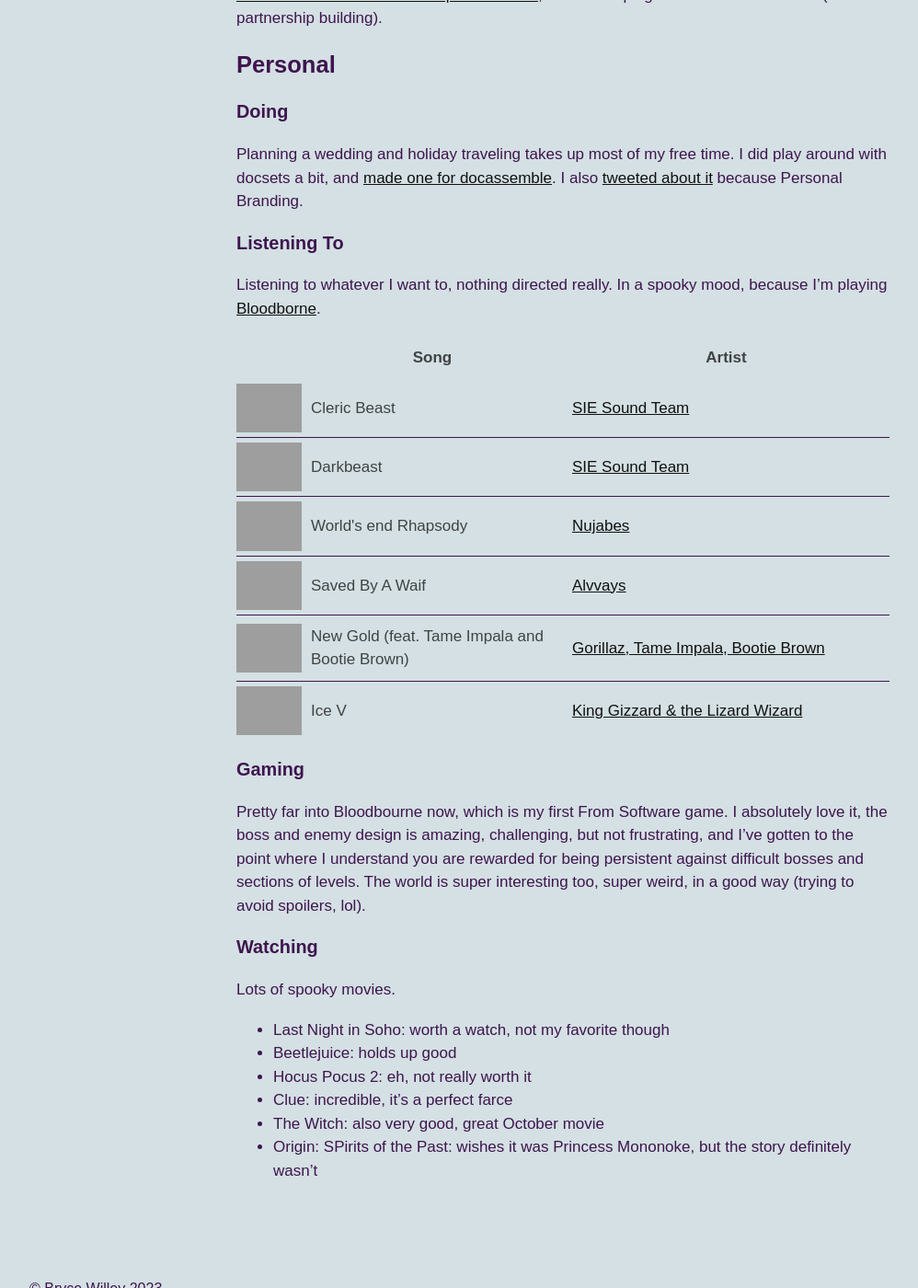
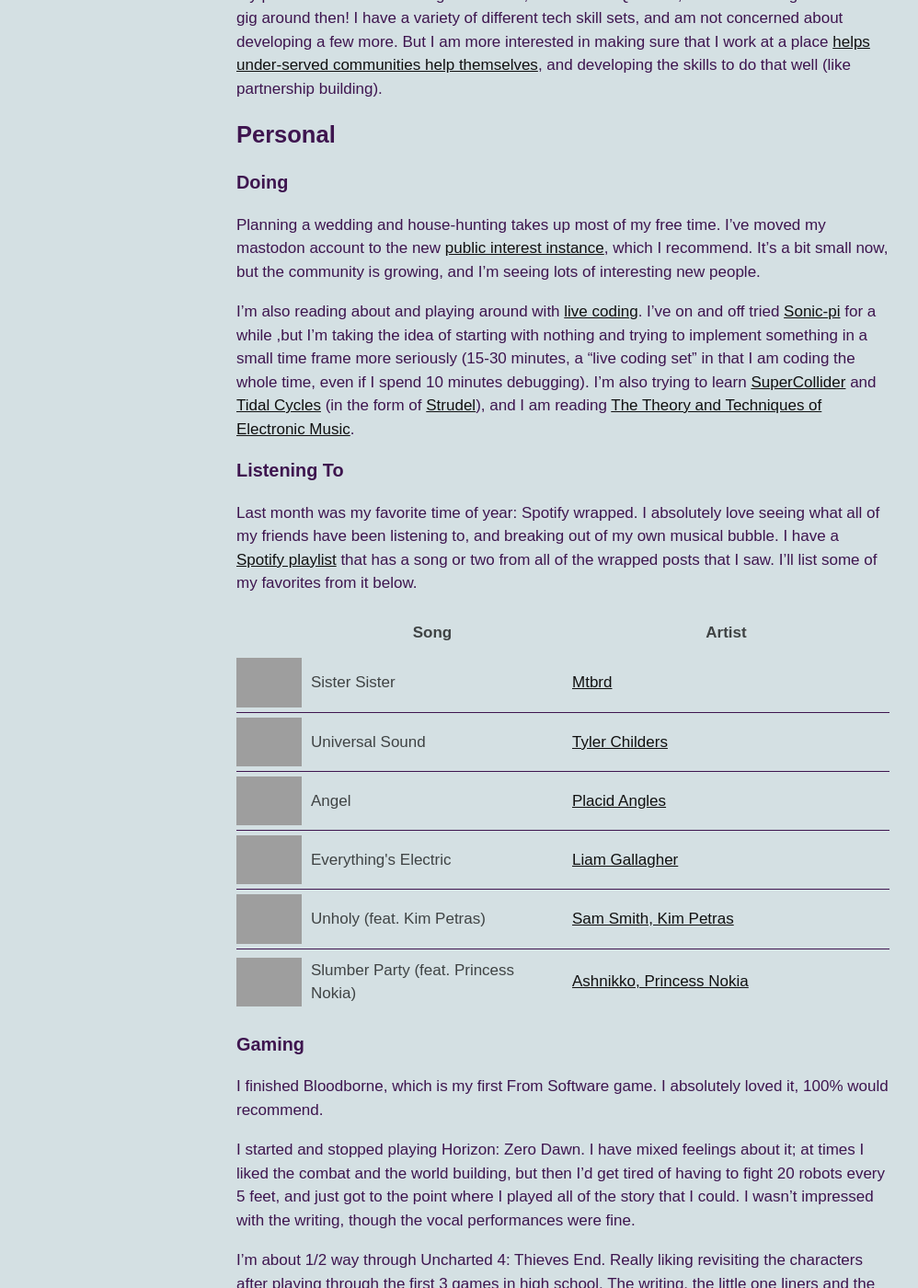
Before and after one commit to BryceStevenWilley/BryceStevenWilley.github.io, a Jekyll site: the page built from _pages/3-now.md, in a window 1280 px wide and 1400 px high, scrolled down 1392 px, cut to the strip 0-1400 px from the top of the window. Shown: the whole strip at 92% size, without its empty margins (28-1026 px from the left). Built offline with Jekyll 4.4.1, drawn with Linux system fonts in a browser that asks for light colours; some of the changed text lies outside the part shown; grey boxes are pictures that could not be loaded.

Commit message:
Updated now page

```diff
--- a/_pages/3-now.md
+++ b/_pages/3-now.md
@@ -12,26 +12,25 @@
 Inspired by [Derek Sivers](https://sive.rs/nowff).
 Trying to keep it updated at least monthly.
 
-Last updated October 29th, 2022.
+Last updated January 10th, 2023.
 
 ## Professional
 
 ### Work Stuff
 
-Still at [Suffolk Law School's Legal Innovation and Technology (LIT) Lab](https://suffolklitlab.org/), working on court form software.
-I'm pushing hard to make three user-facing [guided legal forms](https://suffolklitlab.org/docassemble-AssemblyLine-documentation/docs/#our-work) e-fileable:
-* an [Appearance form in Illinois](https://github.com/SuffolkLITLab/docassemble-AppearanceEfile), working with [Illinois Legal Aid Online](https://www.illinoislegalaid.org/),
-* a [Motion to Stay Eviction](https://github.com/SuffolkLITLab/docassemble-MotionToStayEviction/tree/new_efiling) for the Massachusetts Appeals Court, and
-* the Massachusetts [Affidavit of Indigency Supplement](https://github.com/SuffolkLITLab/docassemble-AffidavitOfIndigencySupplement/pull/46)
-  * this form also has me working a lot with our [income question library](https://github.com/SuffolkLITLab/docassemble-ALToolbox/blob/main/docassemble/ALToolbox/al_income.py), improving our API and reusable questions there
+Still at [Suffolk Law School's Legal Innovation and Technology (LIT) Lab](https://suffolklitlab.org/), working on court form software, particularly [e-filing](https://suffolklitlab.org/docassemble-AssemblyLine-documentation/docs/#our-work).
+Last month I released an [e-fileable Appearance form](https://github.com/SuffolkLITLab/docassemble-AppearanceEfile) in Illinois, working with [Illinois Legal Aid Online](https://www.illinoislegalaid.org/)! It's the result of a lot of work over the past 2 years, and I'm really happy
+to see it out in the world.
+I'm also pushing hard to have our other [Motion to Stay Eviction](https://github.com/SuffolkLITLab/docassemble-MotionToStayEviction/tree/new_efiling) for the Massachusetts Appeals Court go live, gotta wait on bureaucracy now though.
 
-I've also done some more accessibility work: I improved the [accessibility of docassemble's combobox](https://github.com/jhpyle/docassemble/pull/581), and I've also started guiding some [Suffolk Law students](https://suffolklitlab.org/courses/fellows/) in putting together a full WCAG 2.1 audit of our docassemble systems, which is exciting.
+I just did a conference talk at [eCourts 2022](https://vimeo.com/780581207/3fda6a41a3?embedded=true&source=vimeo_logo&owner=11964368) (we got [an article in GovTech](https://www.govtech.com/gov-experience/how-tech-court-teamed-up-to-fight-evictions-via-smartphone) too), with my colleague [Quinten Steenhuis](https://www.nonprofittechy.com/) and our partner in the Massachusetts Appeals Court, [Paul Tuttle](https://www.linkedin.com/in/paul-tuttle-0b211914a), on the work we've done together. I had hoped to have the e-filing app live by the time the talk happened, but eh <span aria-label="shruggie emoticon">¯\\_(ツ)\_/¯</span>.
+
+
+I've also done some more [accessibility work]({% post_url 2022-11-25-accessibility %}): I improved the [accessibility of docassemble's combobox](https://github.com/jhpyle/docassemble/pull/581), and I've also started guiding some [Suffolk Law students](https://suffolklitlab.org/courses/fellows/) in putting together a full WCAG 2.1 audit of our docassemble systems, which is exciting.
 
 <!--There's nothing between us and the release, so I'm trying to make sure these webapps are polished and [helpful to users](https://suffolklitlab.org/legal-tech-class/docs/legal-tech-overview/maturity-model/#quick-summary) before they get put out into the real world.-->
 
 <!--Trying to find time to start implementing our "LIT Styler" tool, which will put into effect a lot of thinking I've already done about form "completion ease" and readability.-->
-
-<!-- It also means making sure that [docassemble](https://docassemble.org) and our guided interviews built on top of it are accessible. I've done a lot of work there, and will likely do a full (non-expert) audit myself soon, and hopefully can finish my blog post about that experience. -->
 
 ### Latest Github Activity
 
@@ -63,12 +62,13 @@
 
 ### Doing
 
-Planning a wedding and holiday traveling takes up most of my free time. I did play around with docsets a bit, and [made one for docassemble](https://brycewilley.xyz/assets/Docassemble.xml). I also [tweeted about it](https://twitter.com/wowitisbryce/status/1579576617198059520) because Personal Branding.
+Planning a wedding and house-hunting takes up most of my free time. I've moved my mastodon account to the new [public interest instance](https://mastodon.publicinterest.town/@brycew), which I recommend. It's a bit small now, but the community is growing, and I'm seeing lots of interesting new people.
+
+I'm also reading about and playing around with [live coding](https://livecodingbook.toplap.org/). I've on and off tried [Sonic-pi](https://sonic-pi.net) for a while ,but I'm taking the idea of starting with nothing and trying to implement something in a small time frame more seriously (15-30 minutes, a "live coding set" in that I am coding the whole time, even if I spend 10 minutes debugging). I'm also trying to learn [SuperCollider](https://supercollider/github.io/) and [Tidal Cycles](https://tidalcycles.org/) (in the form of [Strudel](https://strudel.tidalcycles.org/learn/getting-started/)), and I am reading [The Theory and Techniques of Electronic Music](http://msp.ucsd.edu/techniques.htm).
 
 ### Listening To
 
-Listening to whatever I want to, nothing directed really.
-In a spooky mood, because I'm playing [Bloodborne](#gaming).
+Last month was my favorite time of year: Spotify wrapped. I absolutely love seeing what all of my friends have been listening to, and breaking out of my own musical bubble. I have a [Spotify playlist](https://open.spotify.com/playlist/6NxH6L5jNfwMRThWiPI85E?si=14c89550af4d4742) that has a song or two from all of the wrapped posts that I saw. I'll list some of my favorites from it below.
 
 [//]: steps for gathering: next time, just copy the album links (ctrl-shift-right click to inspect) and type info directly, lolW
 
@@ -81,50 +81,23 @@
     </tr>
   </thead>
   <tbody>
-    <tr>
-      <td><img src="https://i.scdn.co/image/ab67616d00001e022472601180911ff89445cbc8" alt="The album cover for SIE Sound Team's Bloodborne Original Soundtrack" height="71" width="71"></td>
-      <td>Cleric Beast</td>
-      <td><a href="https://open.spotify.com/album/5nRwiGsiEtrFN847UULpzL?si=8aeb26c2dd674b14">SIE Sound Team</a></td>
-    </tr>
-    <tr>
-      <td><img src="https://i.scdn.co/image/ab67616d00001e022472601180911ff89445cbc8" alt="The album cover for SIE Sound Team's Bloodborne Original Soundtrack" height="71" width="71"></td>
-      <td>Darkbeast</td>
-      <td><a href="https://open.spotify.com/album/5nRwiGsiEtrFN847UULpzL?si=8aeb26c2dd674b14">SIE Sound Team</a></td>
-    </tr>
-    <tr>
-      <td><img src="https://i.scdn.co/image/ab67616d00004851912cc8fe2e9a53d328757a41" alt="The album cover for Nujabes's Modal Soul" height="71" width="71"></td>
-      <td>World's end Rhapsody</td>
-      <td><a href="https://open.spotify.com/album/6nVACH6a27eOWiumAJhDWS?si=f51f44a9275141e0">Nujabes</a></td>
-    </tr>
-    <tr>
-      <td><img src="https://i.scdn.co/image/ab67616d00004851b0a48655a55e6d5b499e3d92" alt="The album cover for Alvvays's Antisocialites" height="71" width="71"></td>
-      <td>Saved By A Waif</td>
-      <td><a href="https://open.spotify.com/album/7CCwkPweMxKq8yWkVerH6T?si=f2be9f43744e4c6a">Alvvays</a></td>
-    </tr>
-    <tr>
-      <td><img src="https://i.scdn.co/image/ab67616d00004851fda889bb57058a4a1b88edcd" alt="The album cover for the Gorillaz' New Gold Single" height="71" width="71"></td>
-      <td>New Gold (feat. Tame Impala and Bootie Brown)</td>
-      <td><a href="https://open.spotify.com/track/64dLd6rVqDLtkXFYrEUHIU?si=2a60f1cf0e304bb5">Gorillaz, Tame Impala, Bootie Brown</a></td>
-    </tr>
-    <tr>
-      <td><img src="https://i.scdn.co/image/ab67616d00004851d29b9ead409a2ce8833831a1" alt="Album cover for King Gizzard & the Lizzard Wizard's Ice, Death, Planets, Lungs, Mushrooms and Lava" height="71" width="71"></td>
-      <td>Ice V</td>
-      <td><a href="https://open.spotify.com/album/2nPbslvl01lfELsFHTKp0s?si=fdb34d3ab44a412c">King Gizzard & the Lizard Wizard</a></td>
-    </tr>
+    {% song_table --song="Sister Sister" --album="Sister Sister" --artist="Mtbrd" --img_id=ab67616d000048515340a2d93cee5436c54cc3f1 %}
+    {% song_table --song="Universal Sound" --artist="Tyler Childers" --album="Purgatory" --img_id=ab67616d000048515a38bd36056b909ed607689d %}
+    {% song_table --song="Angel" --artist="Placid Angles" --album="First Blue Sky" --img_id=ab67616d00004851ca46b2cae57b6e6e4074e62c %}
+    {% song_table --song="Everything's Electric" --artist="Liam Gallagher" --img_id=ab67616d00004851042e36a10bb80151ed47d7af %}
+    {% song_table --song="Unholy (feat. Kim Petras)" --artist="Sam Smith, Kim Petras"  --img_id=ab67616d00004851a935e4689f15953311772cc4 %}
+    {% song_table --song="Slumber Party (feat. Princess Nokia)" --artist="Ashnikko, Princess Nokia" --album="DEMIDEVIL" --img_id=ab67616d0000485111b63834a1a557cc77403458 %}
   </tbody>
 </table>
 
 ### Gaming
 
-Pretty far into Bloodbourne now, which is my first From Software game. I absolutely love it, the boss and enemy design is amazing, challenging, but not frustrating, and I've gotten to the point where I understand you are rewarded for being persistent against difficult bosses and sections of levels. The world is super interesting too, super weird, in a good way (trying to avoid spoilers, lol).
+I finished Bloodborne, which is my first From Software game. I absolutely loved it, 100% would recommend.
+
+I started and stopped playing Horizon: Zero Dawn. I have mixed feelings about it; at times I liked the combat and the world building, but then I'd get tired of having to fight 20 robots every 5 feet, and just got to the point where I played all of the story that I could. I wasn't impressed with the writing, though the vocal performances were fine.
+
+I'm about 1/2 way through Uncharted 4: Thieves End. Really liking revisiting the characters after playing through the first 3 games in high school. The writing, the little one liners and the character arcs are great so far.
 
 ### Watching
 
-Lots of spooky movies.
-
-* Last Night in Soho: worth a watch, not my favorite though
-* Beetlejuice: holds up good
-* Hocus Pocus 2: eh, not really worth it
-* Clue: incredible, it's a perfect farce
-* The Witch: also very good, great October movie
-* Origin: SPirits of the Past: wishes it was Princess Mononoke, but the story definitely wasn't
+Re-watched [Knives Out](https://en.wikipedia.org/wiki/Knives_Out), and despite the fact that it is very in the moment of 2019, it's aged very well, and still is funny and riveting. I also watched the sequel, [Glass Onion](https://en.wikipedia-org/wiki/Glass_Onion:_A_Knives_Out_Mystery), which is great in different ways; it's not really a mystery in the same way, but it's just as funny IMO.
--- /dev/null
+++ b/_plugins/song_table.rb
@@ -0,0 +1,66 @@
+require 'cgi'
+
+module Jekyll
+  class SongTable < Liquid::Tag
+    @song_name = nil
+    @album_name = nil
+    @artist = nil
+    @img_id = nil
+    @song_url = nil
+    @location = nil
+
+    def initialize(tag_name, text, tokens)
+      super
+      @location = :spotify
+      if text =~ /--song="([^"]+)"/i
+        @song_name = text.match(/--song="([^"]+)"/i)[1]
+      end
+      if text =~ /--album="([^"]+)"/i
+        @album = text.match(/--album="([^"]+)"/i)[1]
+      end
+      if text =~ /--artist="[^"]+"/i
+        @artist = text.match(/--artist="([^"]+)"/i)[1]
+      end
+      if text =~ /--img_id=(\S+)/i
+        @img_id = text.match(/--img_id=(\S+)/i)[1]
+      end
+      if text =~ /--song_url=(\S+)/i
+        @song_url = text.match(/--song_url=(\S+)/i)[1]
+      end
+    end
+
+    def render(context)
+      source = "<tr>\n"
+      img_alt = if @album_name != nil
+        "The album cover for #{@artist}'s #{@album_name}"
+      else
+        "The single cover for #{@song_name}, by #{@artist}"
+      end
+      if @location == :spotify
+        if @img_id != nil
+          source += %{ <td><img src="https://i.scdn.co/image/#{@img_id}" alt="#{img_alt}" height="71" width="71"></td>\n}
+        else
+          source += %{ <td><img src="/assets/spotify-logo.png" alt="Spotify's Logo" height="71" width="71"></td>\n}
+        end
+        source += "  <td>#{@song_name}</td>\n"
+        if @song_url != nil
+          source += %{  <td><a href="https://open.spotify.com/#{@song_url}">#{@artist}</a></td>\n }
+        else
+          source += %{  <td><a href="https://open.spotify.com/search/#{CGI.escape(@artist + " " + @song_name)}">#{@artist}</a></td>\n }
+        end
+      elsif @location == :bandcamp
+        source += %{  <td><img src="#{@img_id}" alt="The album cover for #{@artist}'s #{@album_name}" height="71" width="71"></td>\n}
+        source += "  <td>#{@song_name}</td>\n"
+        if @song_url != nil
+          source += %{  <td><a href="#{@song_url}"> #{@artist}</a></td>\n}
+        else
+          source += %{  <td><a href="https://bandcamp.com/search?q=#{CGI.escape(@artist + " " + @song_name)}">#{artist}</a></td>\n}
+        end
+      end
+      source += "</tr>\n"
+      source
+    end
+  end
+end
+
+Liquid::Template.register_tag("song_table", Jekyll::SongTable)
--- a/_sass/custom_fonts.scss
+++ b/_sass/custom_fonts.scss
@@ -4,4 +4,5 @@
   font-weight: 500;
   src: url('../assets/EightBit-Atari-Fancy37/EightBit-Atari-Fancy37.woff') format('woff'),
        url('../assets/EightBit-Atari-Fancy37/EightBit-Atari-Fancy37.ttf') format('truetype');
+  font-display: swap;
 }
```
Also changed, not shown: other parts of _pages/3-now.md (+1 -1 lines), TODO.md (+2 -11 lines), _posts/2022-12-06-on-blog-posts.md (+3 -3 lines), assets/spotify-logo.png (added).
